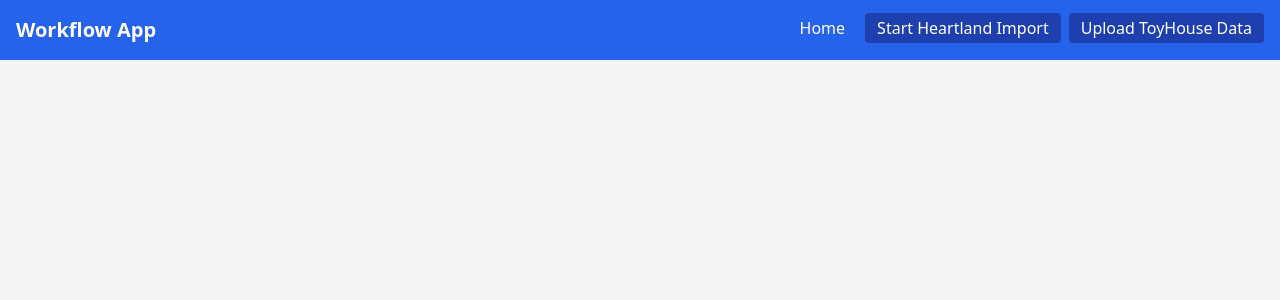
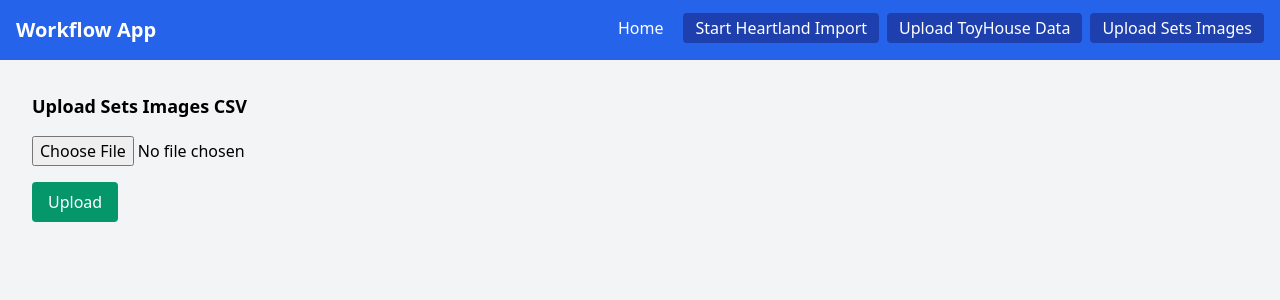
Before and after one commit to bamherndon/BAMHerndonManagerFlow, a React (Vite) app in the folder frontend/: page /workflow/upload-sets-images in a window 1280 px wide. Shown: the top 300 px of the page. Built offline with nearby package versions, Linux system fonts and the light colour scheme.

Commit message:
Adding support for uploading images for sets

```diff
--- a/frontend/src/App.tsx
+++ b/frontend/src/App.tsx
@@ -3,6 +3,8 @@ import { BrowserRouter as Router, Routes, Route, Link } from 'react-router-dom';
 import UploadPOPage from './UploadPOPage';
 import ReviewPage from './ReviewPage';
 import UploadToyhousePage from './UploadToyhousePage';
+import UploadSetsImagesPage from "./UploadSetsImagesPage";
+
 
 export function App() {
   return (
@@ -25,6 +27,12 @@ export function App() {
           >
             Upload ToyHouse Data
           </Link>
+          <Link
+          to="/workflow/upload-sets-images"
+          className="px-3 py-1 bg-blue-800 rounded hover:bg-blue-700 ml-2"
+        >
+          Upload Sets Images
+        </Link>
         </nav>
       </header>
 
@@ -34,6 +42,10 @@ export function App() {
           <Route path="/workflow/heartland-import" element={<UploadPOPage />} />
           <Route path="/workflow/review" element={<ReviewPage />} />
           <Route path="/workflow/upload-toyhouse" element={<UploadToyhousePage />} />
+            <Route
+          path="/workflow/upload-sets-images"
+          element={<UploadSetsImagesPage />}
+        />
         </Routes>
       </main>
     </Router>
--- /dev/null
+++ b/frontend/src/UploadSetsImagesPage.tsx
@@ -0,0 +1,48 @@
+import React, { useState } from 'react';
+
+export default function UploadSetsImagesPage() {
+  const [file, setFile] = useState<File | null>(null);
+  const [message, setMessage] = useState<string | null>(null);
+
+  const onChange = (e: React.ChangeEvent<HTMLInputElement>) => {
+    if (e.target.files?.length) setFile(e.target.files[0]);
+  };
+
+  const onSubmit = async (e: React.FormEvent) => {
+    e.preventDefault();
+    if (!file) {
+      setMessage('Please select a CSV file.');
+      return;
+    }
+    const form = new FormData();
+    form.append('file', file);
+
+    try {
+      const resp = await fetch('/api/upload-sets-images', {
+        method: 'POST',
+        body: form
+      });
+      if (resp.ok) {
+        const text = await resp.text();
+        setMessage(text);
+      } else {
+        setMessage('Error uploading CSV.');
+      }
+    } catch {
+      setMessage('Network error.');
+    }
+  };
+
+  return (
+    <div className="p-4">
+      <h2 className="text-lg font-semibold mb-4">Upload Sets Images CSV</h2>
+      <form onSubmit={onSubmit} className="space-y-4">
+        <input type="file" accept=".csv" onChange={onChange} className="block" />
+        <button type="submit" className="bg-green-600 text-white px-4 py-2 rounded">
+          Upload
+        </button>
+      </form>
+      {message && <p className="mt-4 text-blue-600">{message}</p>}
+    </div>
+  );
+}
```
Also changed, not shown: 1 other file (tests, documents, lock files or other folders).
